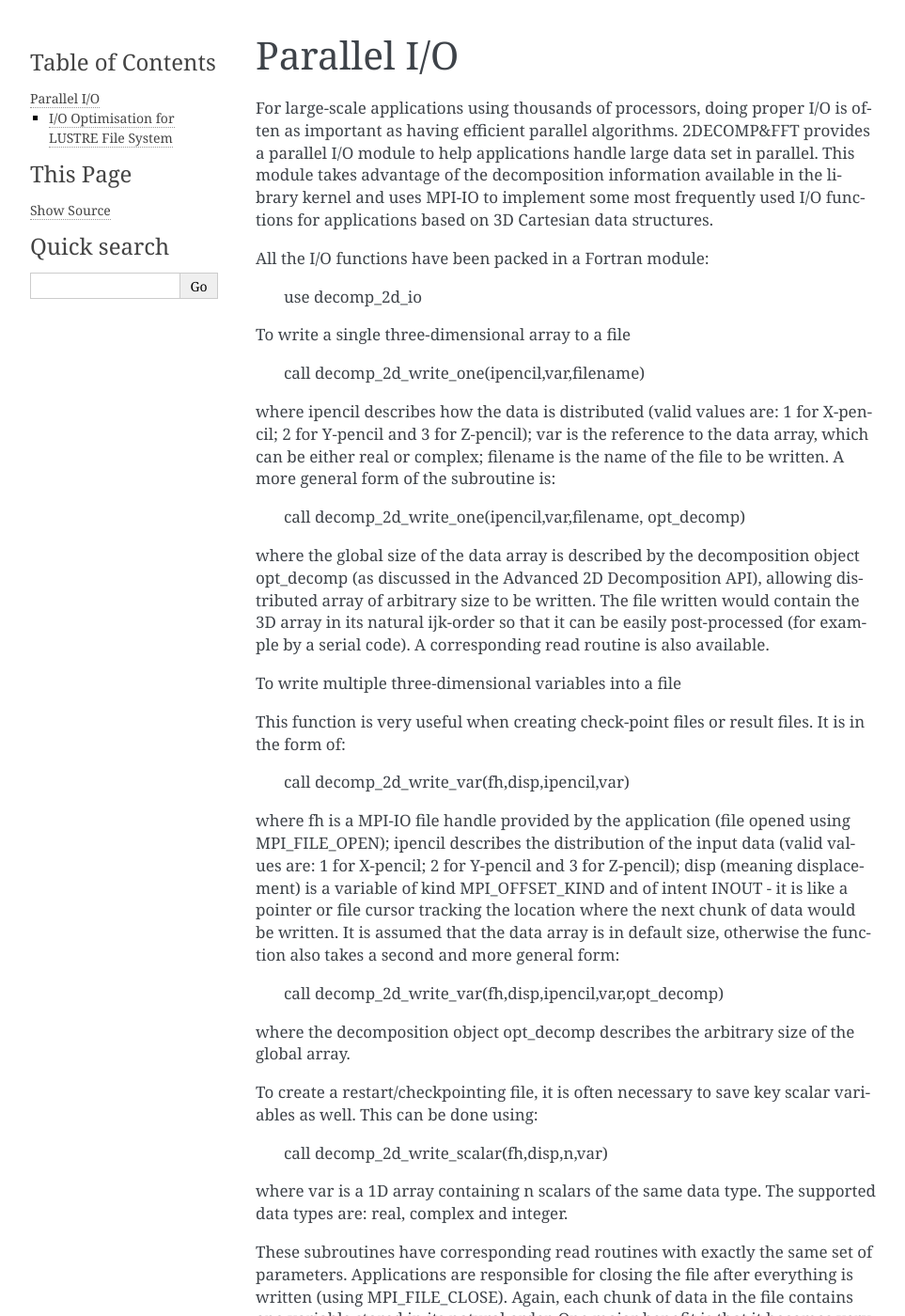
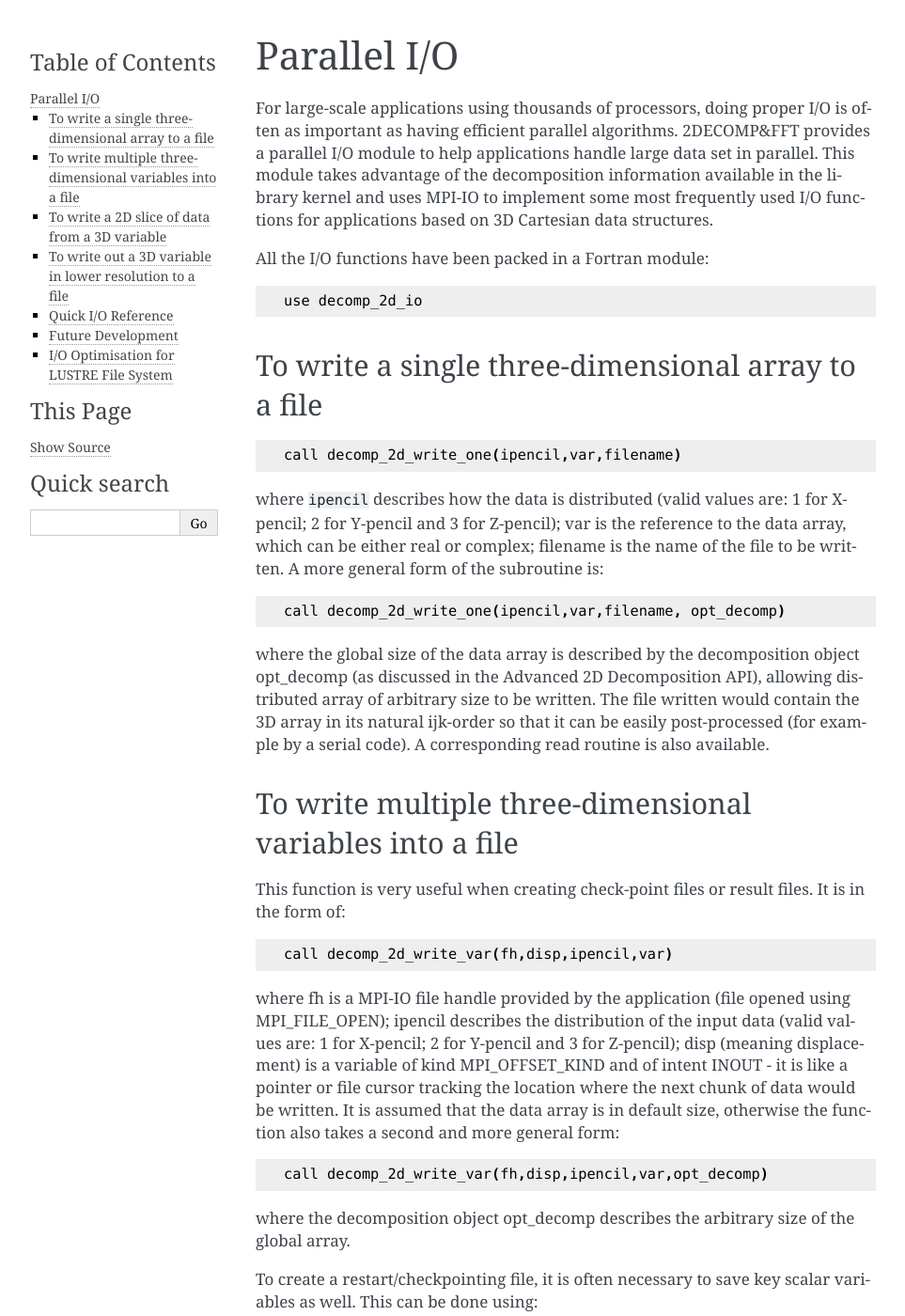
Before and after one commit to 2decomp-fft/2decomp-fft.github.io, a Sphinx documentation site: the page built from docs/source/pages/api_io.rst, in a window 1280 px wide and 1400 px high. Shown: the whole window at 94% size, without its empty margins (148-1111 px from the left). Built offline with Sphinx 7.4.7, drawn with Linux system fonts in a browser that asks for light colours; pages that are not in the unit, such as notebooks, are missing from menus; some of the changed text lies outside the part shown.

Commit message:
Make I/O docs more Sphinx

```diff
--- a/docs/source/pages/api_io.rst
+++ b/docs/source/pages/api_io.rst
@@ -10,15 +10,22 @@ I/O functions for applications based on 3D Cartesian data structures.
 
 All the I/O functions have been packed in a Fortran module:
 
+::
+
       use decomp_2d_io
 
 To write a single three-dimensional array to a file
+---------------------------------------------------
+
+::
 
       call decomp_2d_write_one(ipencil,var,filename)
 
-where ipencil describes how the data is distributed (valid values are: 1 for X-pencil; 2 for
+where ``ipencil`` describes how the data is distributed (valid values are: 1 for X-pencil; 2 for
 Y-pencil and 3 for Z-pencil); var is the reference to the data array, which can be either real or
 complex; filename is the name of the file to be written. A more general form of the subroutine is:
+
+::
 
       call decomp_2d_write_one(ipencil,var,filename, opt_decomp)
 
@@ -29,8 +36,11 @@ easily post-processed (for example by a serial code). A corresponding read routi
 available.
 
 To write multiple three-dimensional variables into a file
+---------------------------------------------------------
 
 This function is very useful when creating check-point files or result files. It is in the form of:
+
+::
 
       call decomp_2d_write_var(fh,disp,ipencil,var)
 
@@ -41,12 +51,16 @@ of intent INOUT - it is like a pointer or file cursor tracking the location wher
 data would be written. It is assumed that the data array is in default size, otherwise the function
 also takes a second and more general form:
 
+::
+
       call decomp_2d_write_var(fh,disp,ipencil,var,opt_decomp)
 
 where the decomposition object opt_decomp describes the arbitrary size of the global array.
 
 To create a restart/checkpointing file, it is often necessary to save key scalar variables as
 well. This can be done using:
+
+::
 
       call decomp_2d_write_scalar(fh,disp,n,var)
 
@@ -60,6 +74,9 @@ order. One major benefit is that it becomes very easy to read the data back into
 using a different number of MPI processes.
 
 To write a 2D slice of data from a 3D variable
+----------------------------------------------
+
+::
 
       call decomp_2d_write_plane(ipencil,var,iplane,n,filename,opt_decomp)
 
@@ -69,10 +86,13 @@ out (in global coordinate system); and filename is the name of the file to be wr
 opt_decomp is an optional parameter that can be used when var is of non-default size.
 
 To write out a 3D variable in lower resolution to a file
+--------------------------------------------------------
 
 Applications using the 2D decomposition often handle quite large data sets. It may not be practical
 to write out everything for post-processing. The following subroutine provide a convenient way to
 write only a subset of the data for analysis.
+
+::
 
       call decomp_2d_write_every(ipencil,var,iskip,jskip,kskip,filename,from1)
 
```
Also changed, not shown: other parts of docs/source/pages/api_io.rst (+15 -9 lines).
